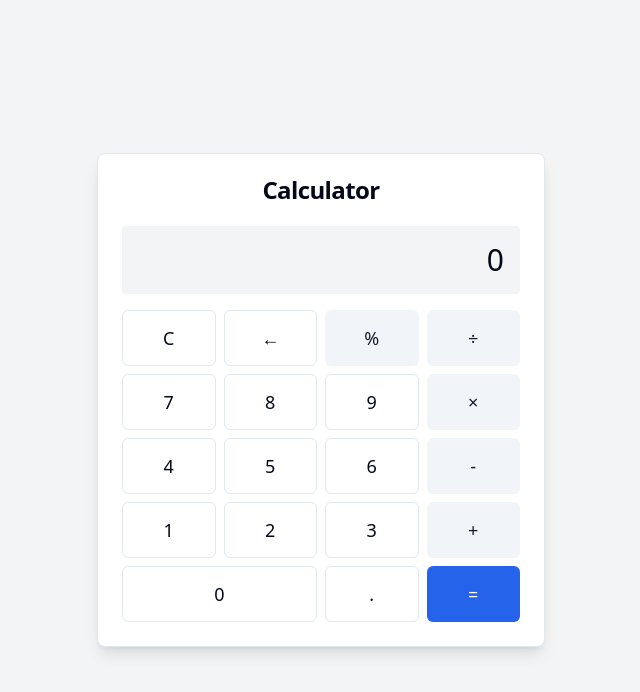
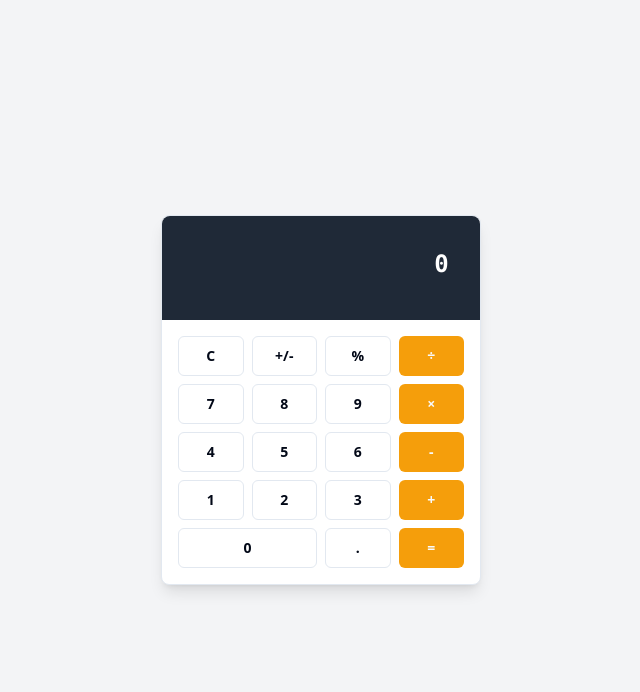
Before and after one commit to poovarasantesting/ai-project-c74377d7, a React (Vite) app: page / in a window 1280 px wide. Shown: the top 692 px of the page, without its empty margins (319-959 px from the left). Built offline with nearby package versions, Linux system fonts and the light colour scheme.

Commit message:
Update from GravityWrite AI

```diff
--- a/src/App.tsx
+++ b/src/App.tsx
@@ -1,4 +1,4 @@
-import { Calculator } from "./components/Calculator";
+import { Calculator } from "@/components/Calculator";
 
 export default function App() {
   return (
--- a/src/components/Calculator.tsx
+++ b/src/components/Calculator.tsx
@@ -1,6 +1,6 @@
 import { useState } from "react";
-import { Button } from "./ui/button";
-import { Card, CardContent, CardHeader, CardTitle } from "./ui/card";
+import { Button } from "@/components/ui/button";
+import { Card, CardContent, CardHeader, CardTitle } from "@/components/ui/card";
 
 export function Calculator() {
   const [display, setDisplay] = useState("0");
@@ -76,44 +76,44 @@ export function Calculator() {
     setDisplay(String(result));
     setFirstOperand(result);
     setOperator(null);
-    setWaitingForSecondOperand(false);
+    setWaitingForSecondOperand(true);
   };
 
   return (
-    <Card className="w-full max-w-md shadow-lg">
-      <CardHeader>
-        <CardTitle className="text-center">Calculator</CardTitle>
+    <Card className="w-full max-w-xs shadow-lg">
+      <CardHeader className="bg-gray-800 rounded-t-lg">
+        <CardTitle className="text-white">
+          <div className="text-right p-2 h-14 font-mono text-2xl overflow-hidden">
+            {display}
+          </div>
+        </CardTitle>
       </CardHeader>
-      <CardContent>
-        <div className="bg-gray-100 p-4 rounded mb-4 text-right overflow-hidden">
-          <div className="text-3xl font-medium truncate">{display}</div>
-        </div>
-
+      <CardContent className="p-4">
         <div className="grid grid-cols-4 gap-2">
           <Button
             variant="outline"
-            className="text-lg font-medium h-14"
+            className="font-bold"
             onClick={clearDisplay}
           >
             C
           </Button>
           <Button
             variant="outline"
-            className="text-lg font-medium h-14"
-            onClick={() => setDisplay(display.slice(0, -1) || "0")}
+            className="font-bold"
+            onClick={() => setDisplay(display.charAt(0) === "-" ? display.substring(1) : "-" + display)}
           >
-            ←
+            +/-
           </Button>
           <Button
-            variant="secondary"
-            className="text-lg font-medium h-14"
+            variant="outline"
+            className="font-bold"
             onClick={() => performOperation("%")}
           >
             %
           </Button>
           <Button
-            variant="secondary"
-            className="text-lg font-medium h-14"
+            variant="default"
+            className="bg-amber-500 hover:bg-amber-600 font-bold"
             onClick={() => performOperation("/")}
           >
             ÷
@@ -123,15 +123,15 @@ export function Calculator() {
             <Button
               key={num}
               variant="outline"
-              className="text-lg font-medium h-14"
+              className="font-bold"
               onClick={() => inputDigit(num.toString())}
             >
               {num}
             </Button>
           ))}
           <Button
-            variant="secondary"
-            className="text-lg font-medium h-14"
+            variant="default"
+            className="bg-amber-500 hover:bg-amber-600 font-bold"
             onClick={() => performOperation("*")}
           >
             ×
@@ -141,15 +141,15 @@ export function Calculator() {
             <Button
               key={num}
               variant="outline"
-              className="text-lg font-medium h-14"
+              className="font-bold"
               onClick={() => inputDigit(num.toString())}
             >
               {num}
             </Button>
           ))}
           <Button
-            variant="secondary"
-            className="text-lg font-medium h-14"
+            variant="default"
+            className="bg-amber-500 hover:bg-amber-600 font-bold"
             onClick={() => performOperation("-")}
           >
             -
@@ -159,15 +159,15 @@ export function Calculator() {
             <Button
               key={num}
               variant="outline"
-              className="text-lg font-medium h-14"
+              className="font-bold"
               onClick={() => inputDigit(num.toString())}
             >
               {num}
             </Button>
           ))}
           <Button
-            variant="secondary"
-            className="text-lg font-medium h-14"
+            variant="default"
+            className="bg-amber-500 hover:bg-amber-600 font-bold"
             onClick={() => performOperation("+")}
           >
             +
@@ -175,21 +175,21 @@ export function Calculator() {
 
           <Button
             variant="outline"
-            className="text-lg font-medium h-14 col-span-2"
+            className="col-span-2 font-bold"
             onClick={() => inputDigit("0")}
           >
             0
           </Button>
           <Button
             variant="outline"
-            className="text-lg font-medium h-14"
+            className="font-bold"
             onClick={inputDecimal}
           >
             .
           </Button>
           <Button
-            variant="primary"
-            className="text-lg font-medium h-14 bg-blue-600 hover:bg-blue-700 text-white"
+            variant="default"
+            className="bg-amber-500 hover:bg-amber-600 font-bold"
             onClick={handleEquals}
           >
             =
```
